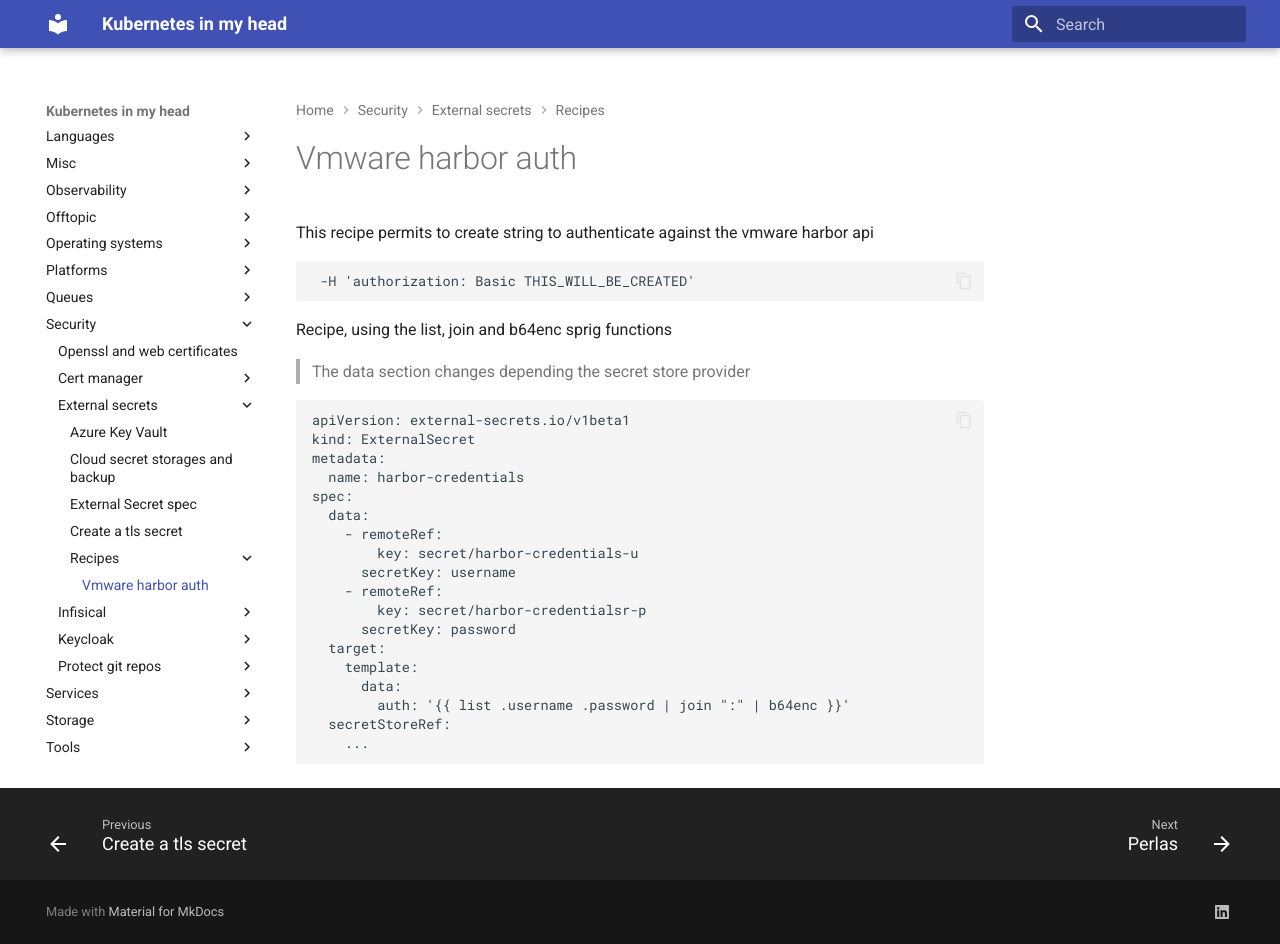
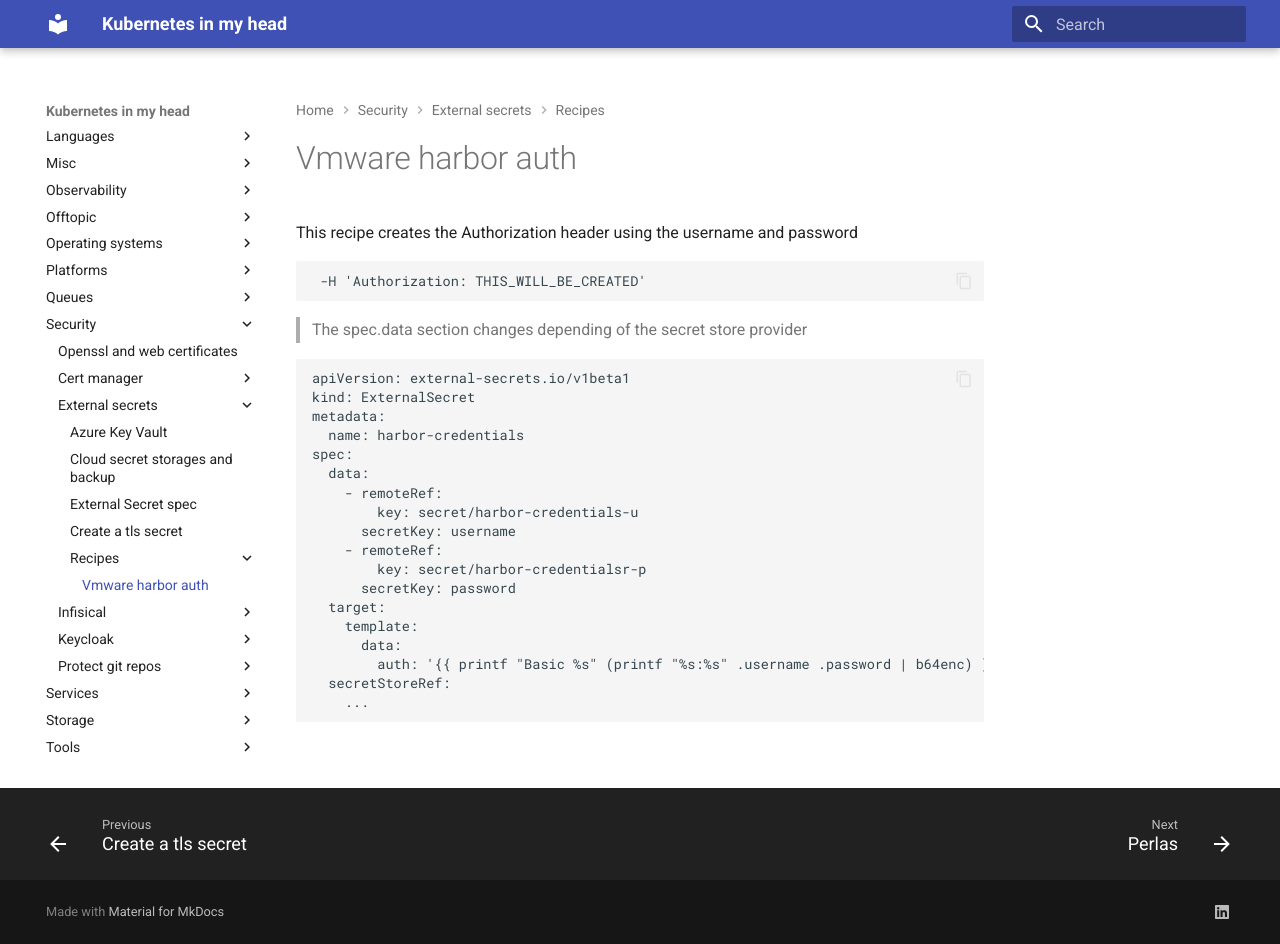
Before and after one commit to jorgelon/kubernetesinmyhead.net, an MkDocs documentation site: the page built from docs/security/external-secrets/recipes/harbor-auth.md, in a window 1280 px wide and 944 px high. Built offline with MkDocs 1.6.1 and Material for MkDocs 9.7.7, drawn with Linux system fonts in a browser that asks for light colours.

Commit message:
use full header

````diff
--- a/docs/security/external-secrets/recipes/harbor-auth.md
+++ b/docs/security/external-secrets/recipes/harbor-auth.md
@@ -1,14 +1,12 @@
 # Vmware harbor auth
 
-This recipe permits to create string to authenticate against the vmware harbor api
+This recipe creates the Authorization header using the username and password
 
 ```txt
- -H 'authorization: Basic THIS_WILL_BE_CREATED'
+ -H 'Authorization: THIS_WILL_BE_CREATED'
 ```
 
-Recipe, using the list, join and b64enc sprig functions
-
-> The data section changes depending the secret store provider
+> The spec.data section changes depending of the secret store provider
 
 ```yaml
 apiVersion: external-secrets.io/v1beta1
@@ -26,7 +24,7 @@ spec:
   target:
     template:
       data:
-        auth: '{{ list .username .password | join ":" | b64enc }}'
+        auth: '{{ printf "Basic %s" (printf "%s:%s" .username .password | b64enc) }}'
   secretStoreRef:
     ...
 ```
````
